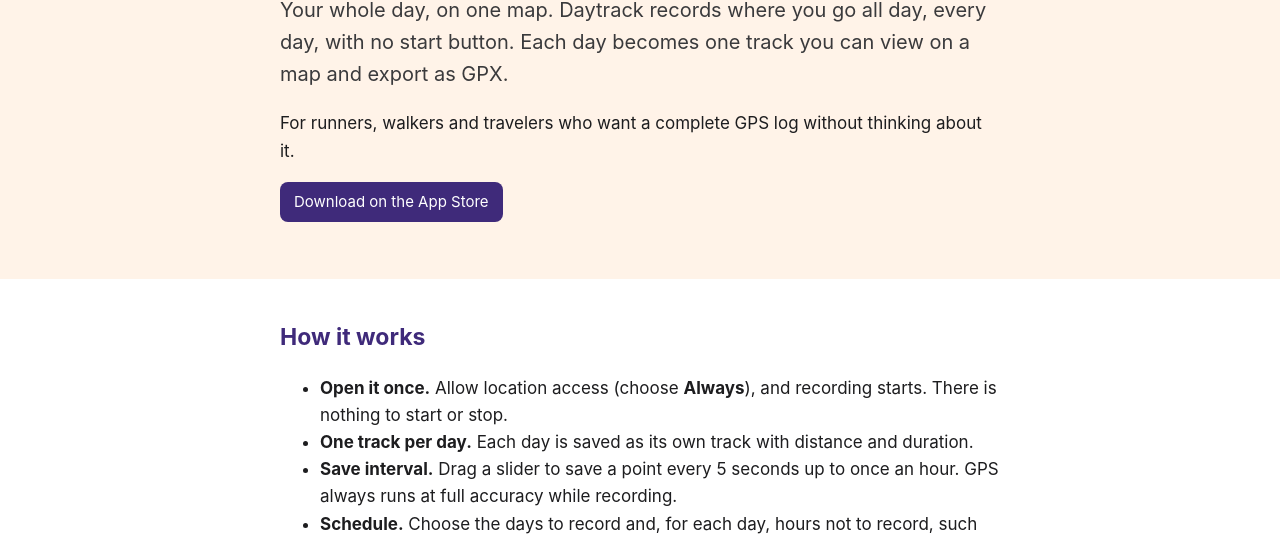
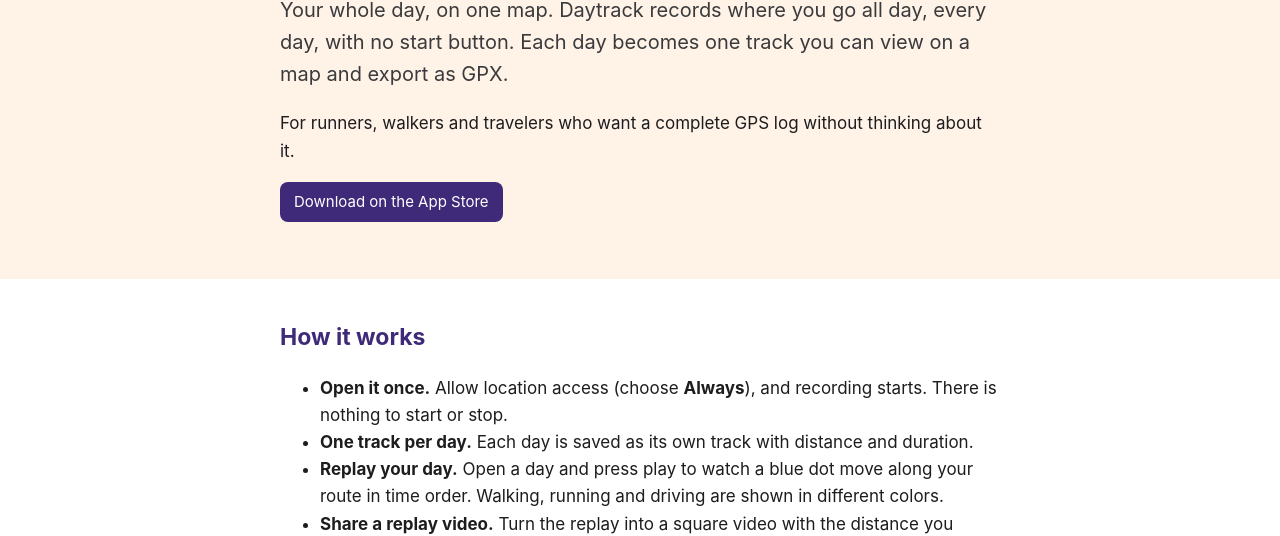
Before and after one commit to sunjinpak/daytrack, a plain HTML site: page index.html in a window 1280 px wide. Shown: the part 266-802 px from the top of the page. Drawn offline with Linux system fonts and the light colour scheme.

Commit message:
Add replay and replay video share (1.3)

```diff
--- a/index.html
+++ b/index.html
@@ -14,6 +14,8 @@
 <ul>
 <li><b>Open it once.</b> Allow location access (choose <b>Always</b>), and recording starts. There is nothing to start or stop.</li>
 <li><b>One track per day.</b> Each day is saved as its own track with distance and duration.</li>
+<li><b>Replay your day.</b> Open a day and press play to watch a blue dot move along your route in time order. Walking, running and driving are shown in different colors.</li>
+<li><b>Share a replay video.</b> Turn the replay into a square video with the distance you covered and a summary card at the end, made on your iPhone, and share it anywhere.</li>
 <li><b>Save interval.</b> Drag a slider to save a point every 5 seconds up to once an hour. GPS always runs at full accuracy while recording.</li>
 <li><b>Schedule.</b> Choose the days to record and, for each day, hours not to record, such as 11 PM to 7 AM. Outside the schedule nothing is saved.</li>
 <li><b>Export GPX.</b> Open a day and tap <b>Export GPX</b> to send it to Strava, Google Earth, a photo app, an AI assistant or anywhere else that reads GPX.</li>
```
